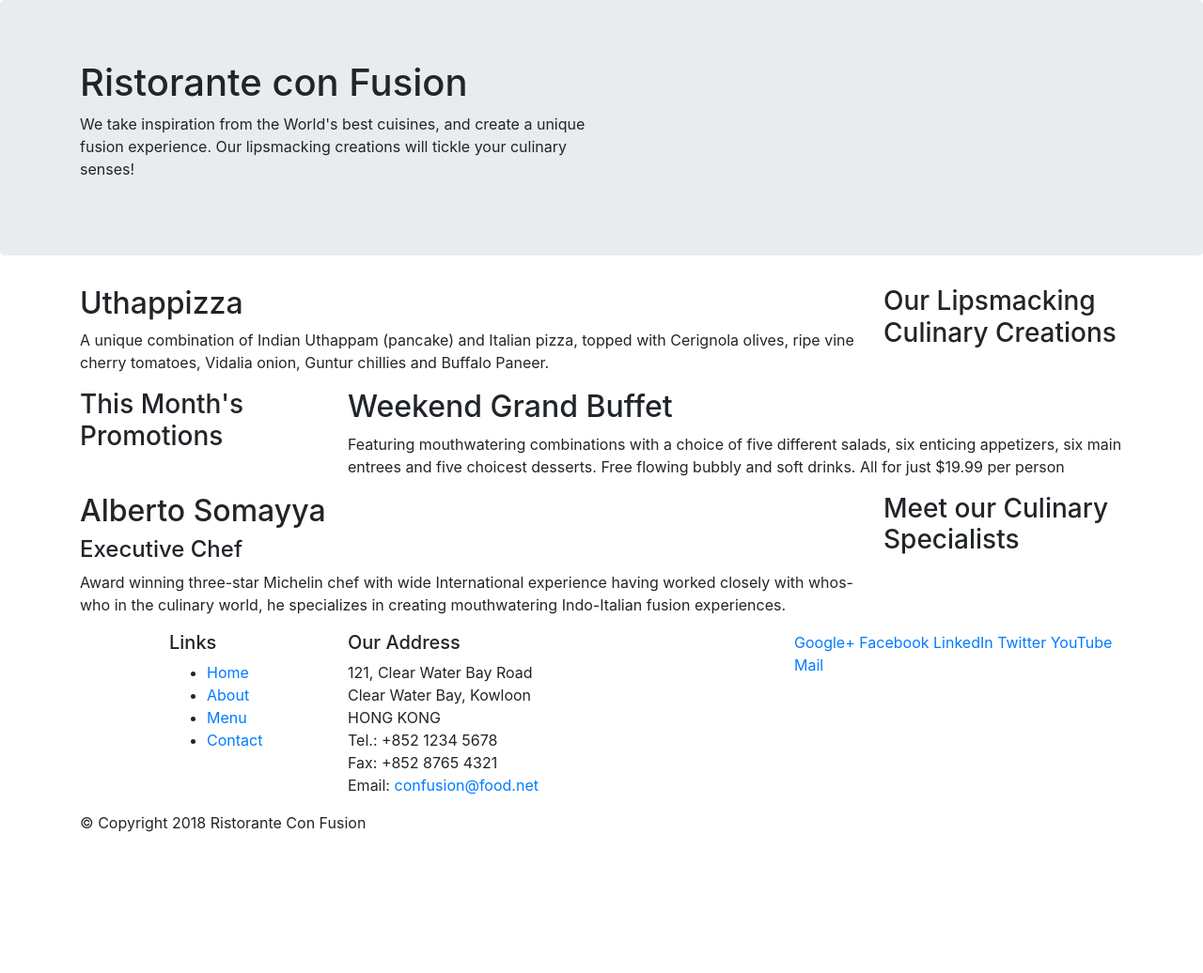
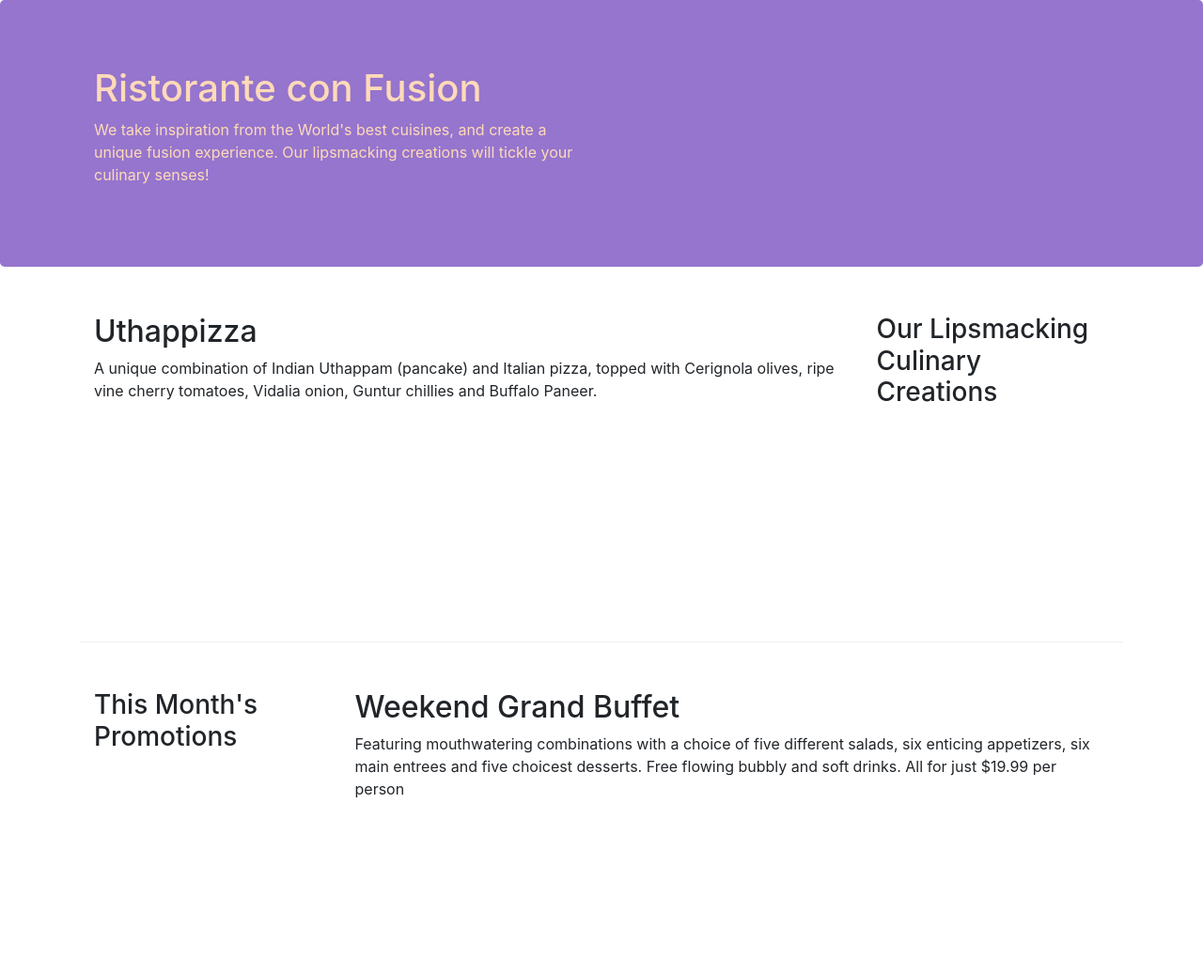
Before and after one commit to GhostRiderrr/Bootstrap_4-Restaurant_Website, a website: page index.html in a window 1280 px wide. Shown: the top 1036 px of the page at 94% size. Before the commit the page ends 904 px from the top, so only its background shows below. Drawn offline with nearby package versions, Linux system fonts and the light colour scheme.

Commit message:
Grid Tutorial part 2

```diff
--- /dev/null
+++ b/css/styles.css
@@ -0,0 +1,30 @@
+.row-header{
+    margin: 0px auto;
+    padding: 0px auto;
+}
+
+.row-content{
+    margin: 0px auto;
+    padding: 50px 0px 50px 0px;
+    border-bottom: 1px ridge;
+    min-height: 400px;
+}
+
+.footer{
+    background-color: #D1C4E9;
+    margin: 0px auto;
+    padding: 20px 0px 20px 0px;
+}
+
+.jumbotron{
+    padding: 70px 30px 70px 30px;
+    margin: 0PX auto;
+    background: #9575CD;
+    color: peachpuff;
+}
+
+.address{
+    font-size: 80%;
+    margin: 0px;
+    color: black;
+}
--- a/index.html
+++ b/index.html
@@ -9,6 +9,7 @@
 
     <!-- Bootstrap CSS -->
     <link rel="stylesheet" href="node_modules/bootstrap/dist/css/bootstrap.min.css">
+    <link rel="stylesheet" href="css/styles.css">
     <title>Ristorante Con Fusion</title>
 </head>
 
@@ -16,7 +17,7 @@
 
     <header class="jumbotron">
         <div class="container">
-            <div class="row">
+            <div class="row row-header" >
                 <div class="col-12 col-sm-6">
                     <h1>Ristorante con Fusion</h1>
                     <p>We take inspiration from the World's best cuisines, and create a unique fusion experience. Our lipsmacking creations will tickle your culinary senses!</p>
@@ -28,7 +29,7 @@
     </header>
 
     <div class="container">
-        <div class="row">
+        <div class="row row-content">
             <div class="col-12 col-sm-4 order-sm-last col-md-3">
                 <h3>Our Lipsmacking Culinary Creations</h3>
             </div>
@@ -39,7 +40,7 @@
         </div>
 
 
-        <div class="row">
+        <div class="row row-content">
             <div class="col-12 col-sm-4 col-md-3">
                 <h3>This Month's Promotions</h3>
             </div>
@@ -49,7 +50,7 @@
             </div>
         </div>
 
-        <div class="row">
+        <div class="row row-content">
             <div class="col-12 col-sm-4 order-sm-last col-md-3">
                 <h3>Meet our Culinary Specialists</h3>
             </div>
@@ -61,12 +62,12 @@
         </div>
     </div>
 
-    <footer>
+    <footer class="footer">
         <div class="container">
             <div class="row">
                 <div class="col-4 offset-1 col-sm-2">
                     <h5>Links</h5>
-                    <ul>
+                    <ul class="list-unstyled">
                         <li><a href="#">Home</a></li>
                         <li><a href="#">About</a></li>
                         <li><a href="#">Menu</a></li>
```
